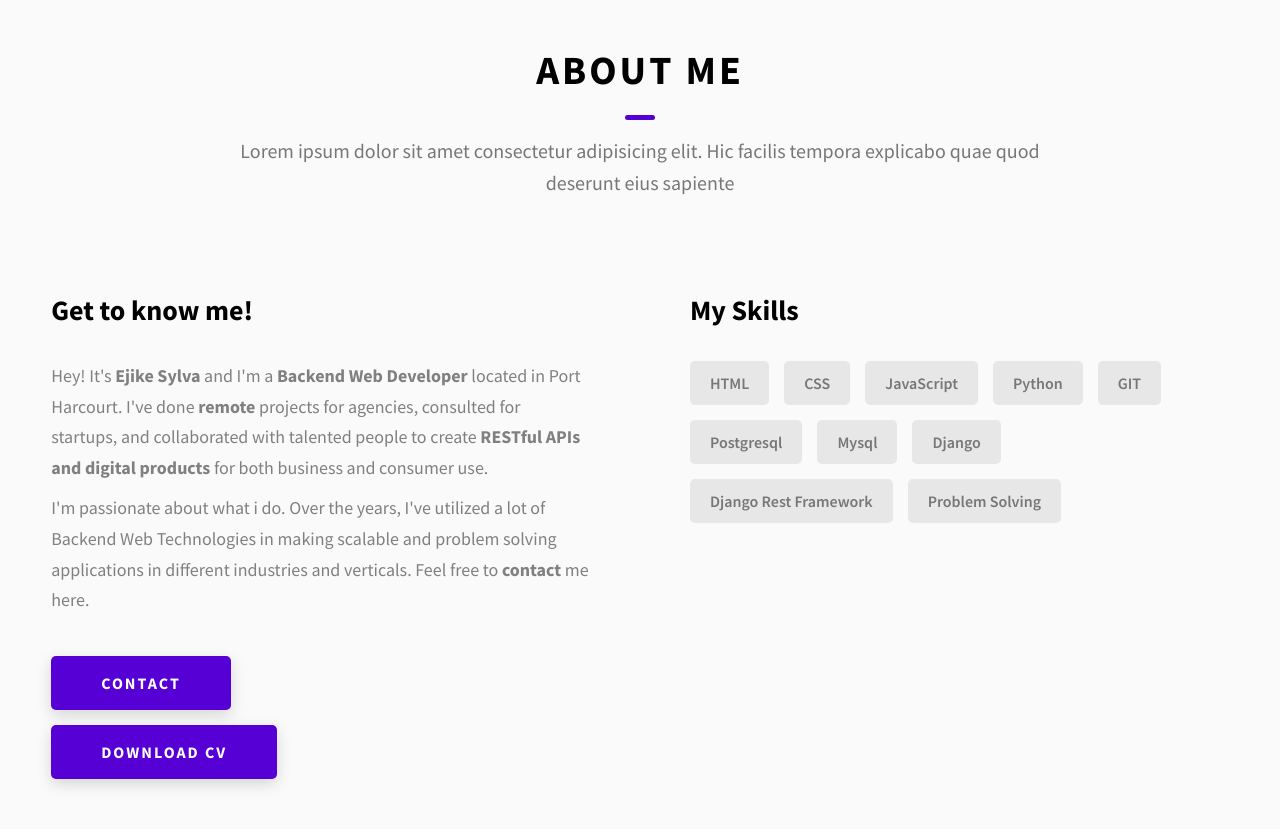
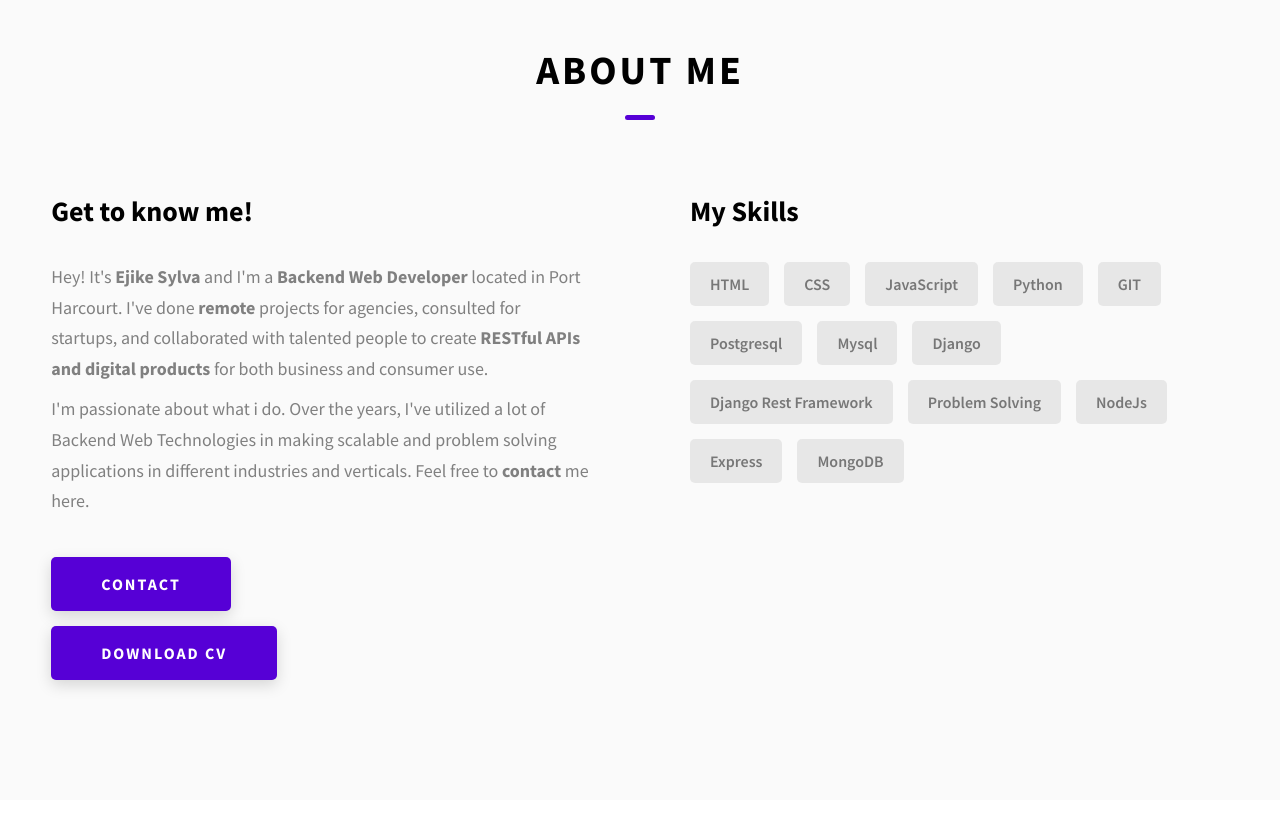
Before and after one commit to devsylva/My-Portfolio, a website: page index.html in a window 1280 px wide. Shown: the part 880-1709 px from the top of the page. Drawn offline with Linux system fonts and the light colour scheme.

Commit message:
'update'

```diff
--- a/index.html
+++ b/index.html
@@ -96,7 +96,7 @@
 				<h1 class="heading-primary">Hi, My name is Ejike Sylva</h1>
 				<div class="home-hero__info">
 					<p class="text-primary">
-						Lorem ipsum dolor sit amet consectetur adipisicing elit.
+							Lorem ipsum dolor sit amet consectetur adipisicing elit.
 						Hic facilis tempora explicabo quae quod deserunt eius
 						sapiente solutions for complex problems
 					</p>
@@ -173,9 +173,9 @@
 				<h2 class="heading heading-sec heading-sec__mb-med">
 					<span class="heading-sec__main">About Me</span>
 					<span class="heading-sec__sub">
-						Lorem ipsum dolor sit amet consectetur adipisicing elit.
+						<!-- Lorem ipsum dolor sit amet consectetur adipisicing elit.
 						Hic facilis tempora explicabo quae quod deserunt eius
-						sapiente
+						sapiente -->
 					</span>
 				</h2>
 				<div class="about__content">
@@ -234,6 +234,9 @@
 								Django Rest Framework
 							</div>
 							<div class="skills__skill">Problem Solving</div>
+							<div class="skills__skill">NodeJs</div>
+							<div class="skills__skill">Express</div>
+							<div class="skills__skill">MongoDB</div>
 						</div>
 					</div>
 				</div>
```
